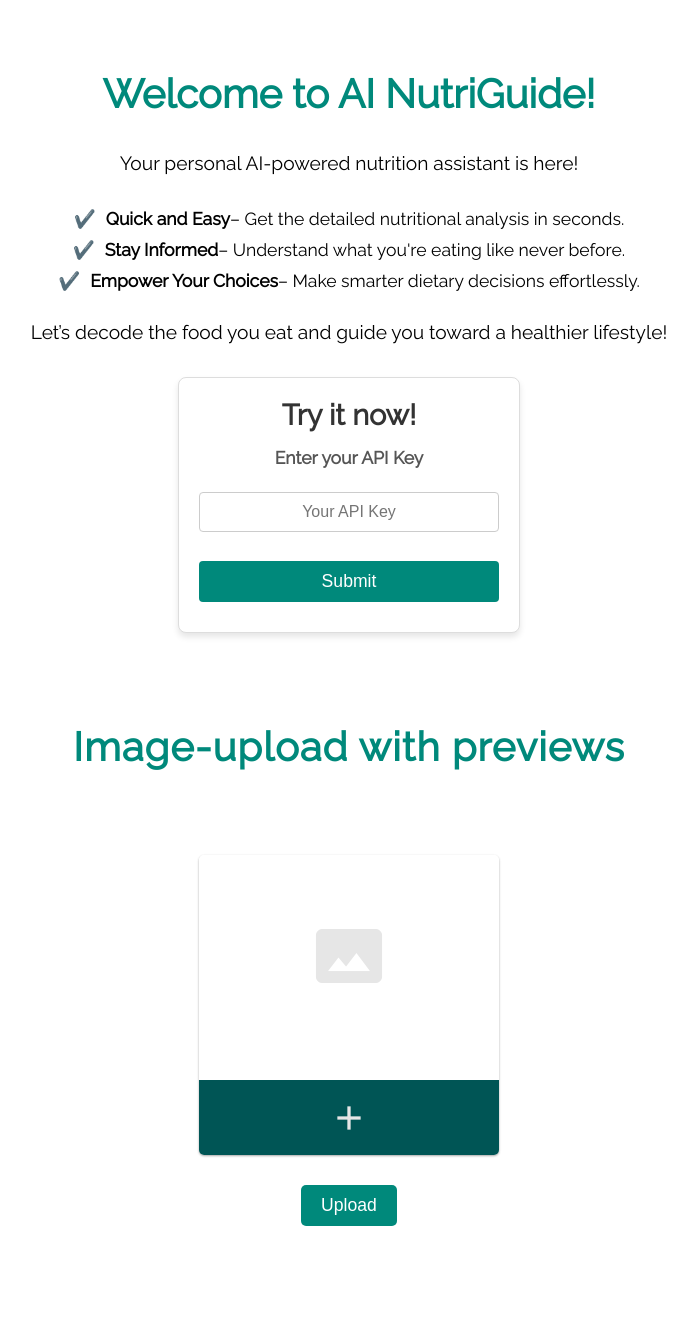
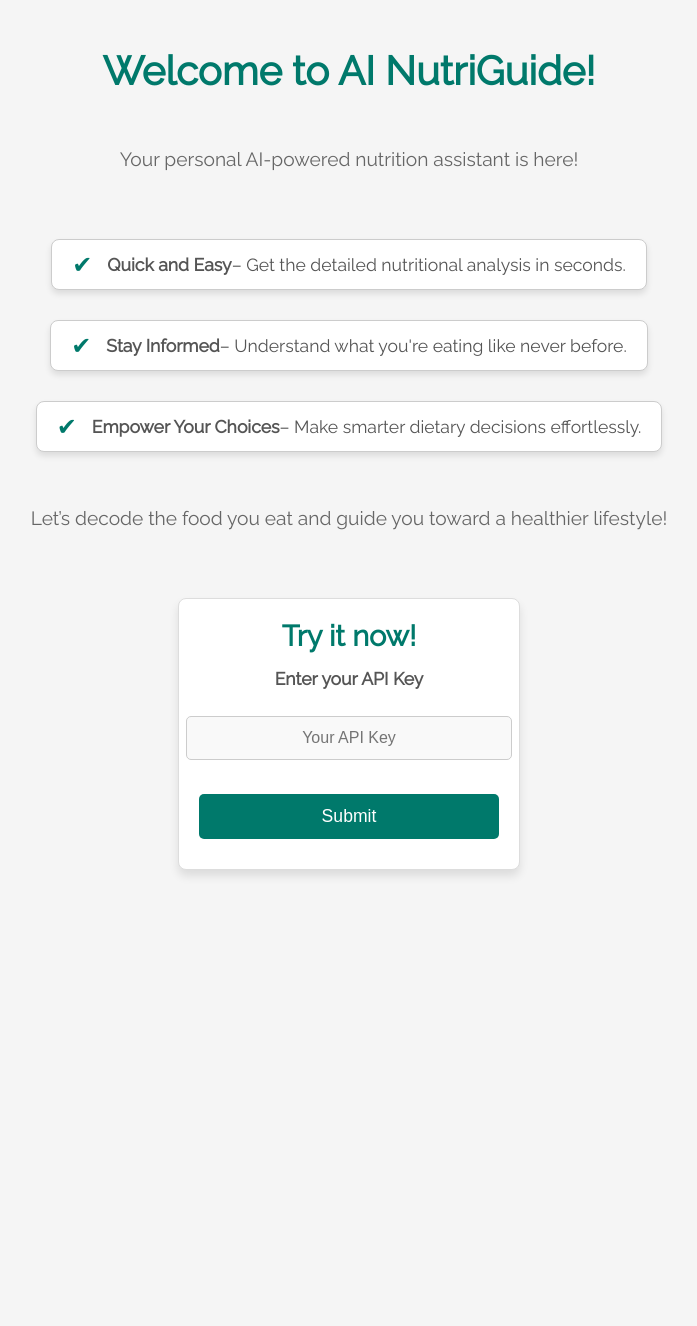
Before and after one commit to UNPHASYDAISY/AI-NutriGuide, a Flask app: page / in a window 1280 px wide. Shown: the whole page, without its empty margins (291-988 px from the left). After the commit the page ends 876 px from the top, so only its background shows below. Run offline with Flask 3, Linux system fonts and the light colour scheme.

Commit message:
Add image upload and result display templates; refactor app routes

````diff
--- a/app.py
+++ b/app.py
@@ -4,7 +4,6 @@
 from dotenv import load_dotenv
 from openai import OpenAI
 import base64
-
 import json
 
 endpoint = "https://models.inference.ai.azure.com"
@@ -15,7 +14,7 @@
 
 def get_image_data_url(image_file: str, image_format: str) -> str:
     """
-    Helper function to converts an image file to a data URL string.
+    Helper function to convert an image file to a data URL string.
 
     Args:
         image_file (str): The path to the image file.
@@ -38,7 +37,7 @@
     Output the result as a raw JSON string as follows:
     food name: [food name], serving size: [value], calories: [value], added sugars: [value], biotin: [value], calcium: [value], chloride: [value], choline: [value], cholesterol: [value], chromium: [value], copper: [value], dietary fiber: [value], fat: [value], folate/folic acid: [value], iodine: [value], iron: [value], magnesium: [value], manganese: [value], molybdenum: [value], niacin: [value], pantothenic acid: [value], phosphorus: [value], potassium: [value], protein: [value], riboflavin: [value], saturated fat: [value], selenium: [value], sodium: [value], thiamin: [value], total carbohydrate: [value], vitamin A: [value], vitamin B6: [value], vitamin B12: [value], vitamin C: [value], vitamin D: [value], vitamin E: [value], vitamin K: [value], zinc: [value]
 
-    Don't use ```json ``` or any other code block formatting. Just the raw JSON string."""
+    Don't use json or any other code block formatting. Just the raw JSON string."""
 
     # Generate response
     response = client.chat.completions.create(
@@ -51,13 +50,13 @@
                 "role": "user",
                 "content": [
                     {"type": "text", "text": prompt},
-                        {
-                            "type": "image_url",
-                            "image_url": {
-                                "url": get_image_data_url(image_path, img_format),
-                                "detail": "low"
-                            },
-                        }
+                    {
+                        "type": "image_url",
+                        "image_url": {
+                            "url": get_image_data_url(image_path, img_format),
+                            "detail": "low"
+                        },
+                    }
                 ],
             },
         ],
@@ -65,14 +64,12 @@
     )
     return response.choices[0].message.content
 
-
 app = Flask(__name__)
 
 # Load environment variables
 load_dotenv()
 
 app.config['SECRET_KEY'] = os.getenv('SECRET_KEY')
-
 
 # Configure the upload folder and allowed extensions
 UPLOAD_FOLDER = 'static/uploads/'
@@ -82,42 +79,50 @@
 def allowed_file(filename):
     return '.' in filename and filename.rsplit('.', 1)[1].lower() in ALLOWED_EXTENSIONS
 
-@app.route('/', methods=['POST', 'GET'])
-def hello_world():
+@app.route('/', methods=['GET', 'POST'])
+def welcome():
     global client
-
     if request.method == 'POST':
         key = request.form.get('key')
-
         if not key:
-            flash('key is required!')
+            flash('API key is required!')
         else:
-            API_KEY = key
             client = OpenAI(
                 base_url=endpoint,
-                api_key=API_KEY,
+                api_key=key,
             )
-            return render_template('index.html')
+            return redirect(url_for('upload'))
+    return render_template('welcome.html')
+
+@app.route('/upload', methods=['GET', 'POST'])
+def upload():
+    if request.method == 'POST':
         # Check if the post request has the file part
         if 'file' not in request.files:
-            return 'No file part'
+            flash('No file part!')
+            return redirect(request.url)
+
         file = request.files['file']
+
         # If the user does not select a file, the browser submits an empty file without a filename
         if file.filename == '':
-            return 'No selected file'
+            flash('No selected file!')
+            return redirect(request.url)
+
         if file and allowed_file(file.filename):
             filename = secure_filename(file.filename)
             file.save(os.path.join(app.config['UPLOAD_FOLDER'], filename))
-            # Process the uploaded image here
-            image_path = os.path.join(app.config['UPLOAD_FOLDER'], filename)
-            result = extract(image_path, 'jpg')
-            result = json.loads(result)
-            return render_template('index.html', filename=filename, result=result)
-    return render_template('index.html')
 
-def process_image(filepath):
-    # Add your image processing code here
-    print(f'Processing image: {filepath}')
+            # Redirect to result page with the filename
+            return redirect(url_for('result', filename=filename))
+    return render_template('upload.html')
+
+@app.route('/result/<filename>')
+def result(filename):
+    image_path = os.path.join(app.config['UPLOAD_FOLDER'], filename)
+    result = extract(image_path, 'jpg')
+    result = json.loads(result)
+    return render_template('result.html', filename=filename, result=result)
 
 if __name__ == '__main__':
     app.run(debug=True)
--- a/static/css/index.css
+++ b/static/css/index.css
@@ -7,117 +7,127 @@
   display: flex;
   flex-direction: column;
   align-items: center;
-  justify-content: flex-start; /* Align content to the top */
-  background-color: lighten(#055, 45%);
-  margin: 30px;
-  padding: 40px 20px; /* Add spacing around the content */
+  justify-content: flex-start;
+  background-color: #f5f5f5; /* Light background color */
+  margin: 0;
+  padding: 20px;
   box-sizing: border-box;
 }
 
 h1 {
   font-size: 2.5rem;
-  color: #00897b;
-  text-align: center; /* Center the heading */
+  color: #00796b;
+  text-align: center;
+  margin-bottom: 30px; /* Added margin for spacing */
 }
 
 p {
   font-size: 1.2rem;
-  margin-top: 0.5px;
+  margin-top: 20px;
   line-height: 1.6;
-  text-align: center; /* Center the paragraphs */
+  text-align: center;
+  color: #666;
+  max-width: 800px;
 }
 
 .features {
   list-style: none;
   padding: 0;
-  margin-top: 0.5px;
+  margin-top: 30px;
+  display: flex;
+  flex-direction: column;
+  align-items: center;
 }
 
 .features li {
   font-size: 1.1rem;
-  margin: 10px 0;
+  margin: 15px 0;
   display: flex;
   align-items: center;
   justify-content: center;
+  color: #555;
+  position: relative;
+  padding: 10px 20px;
+  border: 1px solid #ccc; /* Subtle border around the items */
+  border-radius: 8px;
+  background-color: #ffffff; /* Light background for each feature */
+  box-shadow: 0 4px 6px rgba(0, 0, 0, 0.1); /* Slight shadow for depth */
 }
 
 .features li::before {
-  content: "✔️";
-  color: #00897b;
-  margin-right: 10px;
+  content: "✔";
+  color: #00796b;
+  margin-right: 15px;
+  font-size: 1.5rem;
 }
 
 .intro-container {
-  width: 100%; /* Ensures the container takes the full width of its parent */
+  width: 100%;
   display: flex;
-  justify-content: center; /* Horizontally center the box */
-  align-items: center; /* Vertically center the box */
-  height: auto; /* Allow height to adjust based on content */
-  margin-top: 5px; /* Add space between the header and the form */
+  justify-content: center;
+  align-items: center;
+  margin-top: 40px; /* Added margin for spacing */
 }
 
 .intro-container form {
-  width: 300px; /* Set a fixed width for the form */
-  padding: 20px; /* Add space inside the box */
-  border: 1px solid #ddd; /* Subtle border for the box */
-  border-radius: 8px; /* Rounded corners */
-  box-shadow: 0 4px 6px rgba(0, 0, 0, 0.1); /* Add shadow for depth */
-  background-color: #ffffff; /* White background for the form */
+  width: 300px;
+  padding: 20px;
+  border: 1px solid #ddd;
+  border-radius: 8px;
+  box-shadow: 0 6px 10px rgba(0, 0, 0, 0.1); /* Added shadow for depth */
+  background-color: #ffffff;
 }
 
 .intro-container h3 {
-  margin-top: 0px;
-  margin-bottom: 15px; /* Space below the heading */
-  text-align: center; /* Center the heading text */
-  color: #333; /* Dark text for contrast */
+  margin-top: 0;
+  margin-bottom: 15px;
+  text-align: center;
+  color: #00796b;
 }
 
 .intro-container label {
-  display: block; /* Ensures label is on its own line */
-  margin-bottom: 5px; /* Add space below the label */
-  color: #555; /* Slightly lighter text color */
+  display: block;
+  margin-bottom: 8px;
+  color: #555;
 }
 
 .intro-container input[type="text"] {
-  width: 100%; /* Full width of the form */
-  padding: 10px; /* Add padding inside the input */
-  margin-bottom: 10px; /* Space below the input */
-  border: 1px solid #ccc; /* Subtle border for the input */
-  border-radius: 4px; /* Slightly rounded corners */
-  box-sizing: border-box; /* Ensures padding doesn't affect width */
+  width: 100%;
+  padding: 12px;
+  margin-bottom: 15px;
+  border: 1px solid #ccc;
+  border-radius: 5px;
+  font-size: 1rem;
+  text-align: center;
+  background-color: #f9f9f9; /* Light background for input */
 }
 
 .intro-container button {
-  width: 100%; /* Full width of the button */
-  padding: 10px; /* Add padding inside the button */
-  border: none; /* Remove default border */
-  border-radius: 4px; /* Slightly rounded corners */
-  background-color: #00897b; /* Bootstrap primary color */
-  color: #fff; /* White text color */
-  cursor: pointer; /* Change cursor to pointer */
+  width: 100%;
+  padding: 12px;
+  border: none;
+  border-radius: 5px;
+  background-color: #00796b;
+  color: #ffffff;
+  cursor: pointer;
+  font-size: 1.1rem;
+  transition: background-color 0.3s ease;
 }
 
 .intro-container button:hover {
-  background-color: #00897b; /* Darker shade on hover */
-}
-
-h1 {
-  font-family: inherit;
-  margin: 0 0 .75em 0;
-  color: desaturate(cadetblue, 15%);
-  text-align: center;
+  background-color: #004d40;
 }
 
 form {
   margin-top: 5px;
   display: flex;
-  flex-direction: column; /* Stack elements vertically */
-  align-items: center; /* Center elements horizontally */
+  flex-direction: column;
+  align-items: center;
 }
 
 form h3 {
   font-size: 1.8rem;
-  color: #00897b;
+  color: #00796b;
   text-align: center;
   margin-bottom: 15px;
 }
@@ -126,26 +136,27 @@
   font-size: 1.1rem;
   color: #333;
   margin-bottom: 2px;
-  text-align: center; /* Center the label text */
+  text-align: center;
   font-weight: bold;
 }
 
 form input {
   width: 100%;
   max-width: 300px;
-  padding: 10px;
+  padding: 12px;
   margin: 0px 0;
   border: 1px solid #ccc;
   border-radius: 5px;
   font-size: 1rem;
-  text-align: center; /* Center text in the input */
+  text-align: center;
+  background-color: #f9f9f9;
 }
 
 form button {
-  padding: 10px 20px;
+  padding: 12px 20px;
   font-size: 1.1rem;
   color: #ffffff;
-  background-color: #00897b;
+  background-color: #00796b;
   border: none;
   border-radius: 5px;
   cursor: pointer;
@@ -154,238 +165,5 @@
 }
 
 form button:hover {
-  background-color: #005f55;
+  background-color: #004d40;
 }
-
-.wrapper{
-  display: flex;
-  flex-direction: row;
-  flex-wrap: wrap;
-  align-items: center;
-  justify-content: center;
-}
-
-.box {
-  display: block;
-  min-width: 300px;
-  height: 300px;
-  margin: 10px;
-  background-color: white;
-  border-radius: 5px;
-  box-shadow: 0 1px 3px rgba(0,0,0,0.12), 0 1px 2px rgba(0,0,0,0.24);
-  transition: all 0.3s cubic-bezier(.25,.8,.25,1);
-  overflow: hidden;
-}
-
-.upload-heading {
-  margin-top: 70px;
-  margin-bottom: 50px;
-  text-align: center; /* Center the heading text horizontally */
-  font-size: 2.5rem; /* Adjust the font size */
-  font-weight: bold; /* Make the font bold */
-  color: #00897b; /* Set a color for the text */
-  letter-spacing: 1px; /* Add some spacing between letters for better readability */
-  padding: 20px; /* Add padding for extra space around the heading */
-}
-
-.upload-options {
-  position: relative;
-  height: 75px;
-  background-color: #055;
-  cursor: pointer;
-  overflow: hidden;
-  text-align: center;
-  transition: background-color ease-in-out 150ms;
-
-  &:hover {
-    background-color: lighten(#055, 10%);
-  }
-
-  & input {
-    width: 0.1px;
-    height: 0.1px;
-    opacity: 0;
-    overflow: hidden;
-    position: absolute;
-    z-index: -1;
-  }
-
-  & label {
-    display: flex;
-    align-items: center;
-    justify-content: center; /* Center content horizontally */
-    width: 100%;
-    height: 100%;
-    font-weight: 400;
-    text-overflow: ellipsis;
-    white-space: nowrap;
-    cursor: pointer;
-    overflow: hidden;
-    position: relative; /* Required for the ::after pseudo-element to position relative to label */
-
-    &::after {
-      content: 'add';
-      font-family: 'Material Icons';
-      position: absolute;
-      font-size: 2.5rem;
-      color: rgba(230, 230, 230, 1);
-      top: 50%; /* Move to the vertical center */
-      left: 50%; /* Move to the horizontal center */
-      transform: translate(-50%, -50%); /* Center the pseudo-element fully */
-      z-index: 0;
-    }
-
-    & span {
-      display: inline-block;
-      width: 50%;
-      height: 100%;
-      text-overflow: ellipsis;
-      white-space: nowrap;
-      overflow: hidden;
-      text-align: center;
-
-      &:hover i.material-icons {
-        color: rgba(230, 230, 230, 0.8);
-      }
-    }
-  }
-}
-
-.upload-button {
-  padding: 10px 20px;
-  font-size: 1.1rem;
-  color: #ffffff;
-  background-color: #00897b;
-  border: none;
-  border-radius: 5px;
-  cursor: pointer;
-  transition: background-color 0.3s;
-  margin-bottom: 10px;
-  margin-top: 20px;
-}
-
-.upload-button:hover {
-  background-color: lighten(#055, 10%);
-}
-
-.upload-button:active {
-  transform: scale(1); /* Reset to original size when the button is pressed */
-}
-
-.js--image-preview {
-  height: 225px;
-  width: 100%;
-  position: relative;
-  overflow: hidden;
-  background-image: url('');
-  background-color: white;
-  background-position: center center;
-  background-repeat: no-repeat;
-  background-size: cover;
-  &::after {
-    content: "photo_size_select_actual";
-    font-family: 'Material Icons';
-    position: relative;
-    font-size: 4.5em;
-    color: rgba(230, 230, 230, 1);
-    top: calc(50% - 3rem);
-    left: calc(50% - 2.25rem);
-    z-index: 0;
-  }
-  &.js--no-default::after {
-    display: none;
-  }
-  &:nth-child(2) {
-    background-image: url('http://bastianandre.at/giphy.gif');
-  }
-}
-
-i.material-icons {
-  transition: color 100ms ease-in-out;
-  font-size: 2.25em;
-  line-height: 55px;
-  color: white;
-  display: block;
-}
-
-.drop {
-  display: block;
-  position: absolute;
-  background: transparentize(#055, .8);
-  border-radius: 100%;
-  transform:scale(0);
-}
-
-.animate {
-  animation: ripple 0.4s linear;
-}
-
-@keyframes ripple {
-    100% {opacity: 0; transform: scale(2.5);}
-}
-
-h2 {
-  font-family: inherit;
-  font-size: 20px;
-  color: #333;
-  margin-top: 40px;
-  margin-bottom: 10px;
-  text-align: left;
-}
-
-h2.uploaded-image {
-  color: #008CBA; /* Blue shade for Uploaded Image heading */
-  text-transform: uppercase;
-  margin-bottom: 40px;
-}
-
-h2.extracted-info {
-  color: #28A745; /* Green shade for Extracted Information heading */
-  text-transform: uppercase;
-  margin-bottom: 40px;
-}
-
-.container {
-  display: flex;
-  justify-content: space-between;
-  margin-top: 20px;
-}
-
-.left-section {
-  flex: 1;
-  padding-right: 300px;
-  margin-left: 50px;
-}
-
-.right-section {
-  flex: 1;
-  padding-left: 20px;
-}
-
-img {
-  width: 100%;
-}
-
-table {
-  width: 100%;
-  border-collapse: collapse;
-}
-
-th, td {
-  padding: 8px;
-  text-align: left;
-}
-
-th {
-  background-color: #f2f2f2;
-}
-
-.table-container {
-  display: flex;
-  justify-content: space-between;
-}
-.table-container table {
-  width: 48%;
-  margin-right: 40px;
-
-}
--- a/templates/index.html
+++ /dev/null
@@ -1,97 +0,0 @@
-{% extends "base.html" %}
-
-{% block content %}
-
-<h1>Welcome to AI NutriGuide!</h1>
-<p>Your personal AI-powered nutrition assistant is here!</p>
-<ul class="features">
-  <li><strong>Quick and Easy</strong> – Get the detailed nutritional analysis in seconds.</li>
-  <li><strong>Stay Informed</strong> – Understand what you're eating like never before.</li>
-  <li><strong>Empower Your Choices</strong> – Make smarter dietary decisions effortlessly.</li>
-</ul>
-<p>Let’s decode the food you eat and guide you toward a healthier lifestyle!</p>
-
-<div class="intro-container">
-  <form method="post">
-    <h3>Try it now!</h3>
-    <label for="key">Enter your API Key</label>
-    <br>
-    <input type="text" name="key"
-           placeholder="Your API Key"
-           value="{{ request.form['key'] }}">
-    <br>
-    <button type="submit">Submit</button>
-  </form>
-</div>
-
-<h1 class="upload-heading">Image-upload with previews</h1>
-<div class="wrapper">
-  <form method="POST" enctype="multipart/form-data">
-    <div class="box">
-      <div class="js--image-preview"></div>
-      <div class="upload-options">
-        <label>
-          <input type="file" name="file" class="image-upload" accept="image/*" />
-        </label>
-      </div>
-    </div>
-    <button class="upload-button" type="submit">Upload</button>
-  </form>
-</div>
-
-<div class="container">
-  {% if filename %}
-  <div class="left-section">
-    <h2 class="uploaded-image">Uploaded Image:</h2>
-    <img src="{{ url_for('static', filename='uploads/' ~ filename) }}" alt="Uploaded Image">
-  </div>
-  {% endif %}
-
-  {% if result %}
-  <div class="right-section">
-    <h2 class="extracted-info">Extracted Information:</h2>
-    <div class="table-container">
-    <table border="1">
-      <thead>
-        <tr>
-          <th>Field</th>
-          <th>Value</th>
-        </tr>
-      </thead>
-      <tbody>
-        {% set half = result|length // 2 %}
-        {% for key, value in result.items() %}
-            {% if loop.index0 < half %}
-            <tr>
-              <td>{{ key }}</td>
-              <td>{{ value }}</td>
-            </tr>
-            {% endif %}
-        {% endfor %}
-      </tbody>
-    </table>
-
-    <table border="1">
-      <thead>
-        <tr>
-          <th>Field</th>
-          <th>Value</th>
-        </tr>
-      </thead>
-      <tbody>
-        {% for key, value in result.items() %}
-            {% if loop.index0 >= half %}
-            <tr>
-              <td>{{ key }}</td>
-              <td>{{ value }}</td>
-            </tr>
-            {% endif %}
-        {% endfor %}
-      </tbody>
-    </table>
-    </div>
-  </div>
-  {% endif %}
-</div>
-
-{% endblock %}
--- /dev/null
+++ b/templates/welcome.html
@@ -0,0 +1,21 @@
+{% extends "base.html" %}
+{% block content %}
+<h1>Welcome to AI NutriGuide!</h1>
+<p>Your personal AI-powered nutrition assistant is here!</p>
+<ul class="features">
+    <li><strong>Quick and Easy</strong> – Get the detailed nutritional analysis in seconds.</li>
+    <li><strong>Stay Informed</strong> – Understand what you're eating like never before.</li>
+    <li><strong>Empower Your Choices</strong> – Make smarter dietary decisions effortlessly.</li>
+</ul>
+<p>Let’s decode the food you eat and guide you toward a healthier lifestyle!</p>
+<div class="intro-container">
+    <form method="post">
+        <h3>Try it now!</h3>
+        <label for="key">Enter your API Key</label>
+        <br>
+        <input type="text" name="key" placeholder="Your API Key">
+        <br>
+        <button type="submit">Submit</button>
+    </form>
+</div>
+{% endblock %}
````
Also changed, not shown: templates/result.html (added, +58 -0 lines), templates/upload.html (added, +17 -0 lines).
